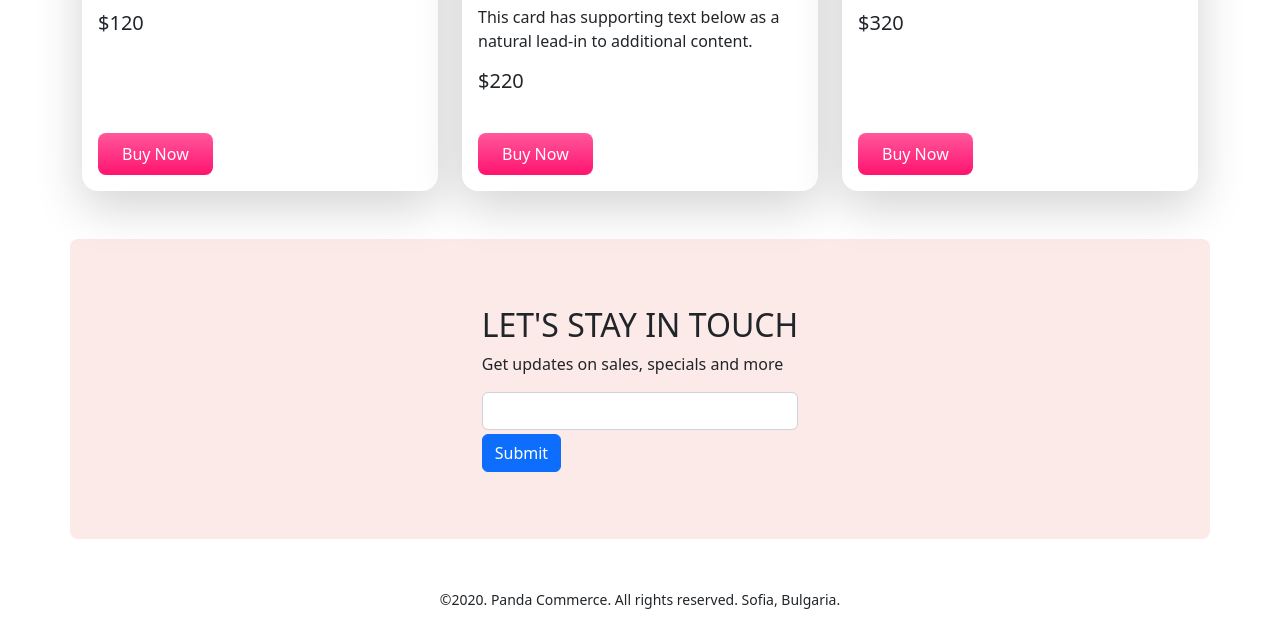
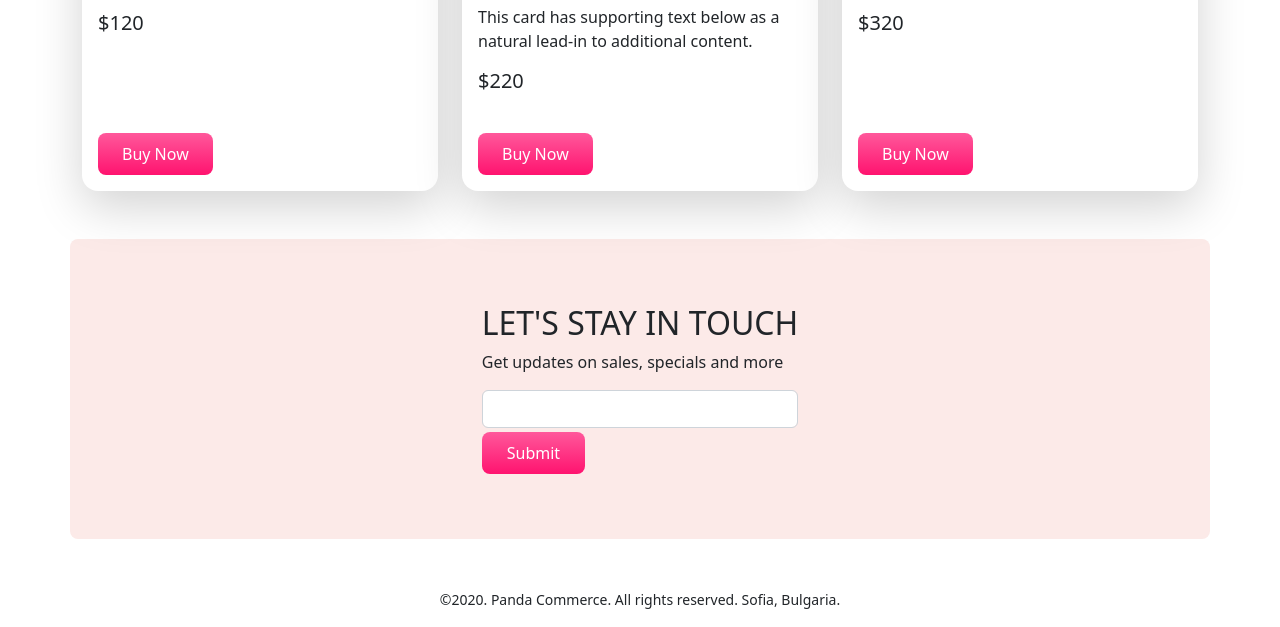
Before and after one commit to banna0352/panda-commerce-bootstraps, a plain HTML site: page index.html in a window 1280 px wide. Shown: the part 1826-2453 px from the top of the page. Drawn offline with nearby package versions, Linux system fonts and the light colour scheme.

Commit message:
added color on btn

```diff
--- a/index.html
+++ b/index.html
@@ -255,7 +255,7 @@
                     <div class="mb-1">
                         <input type="email" class="form-control" id="exampleInputEmail1" aria-describedby="emailHelp">
                     </div>
-                    <button type="submit" class="btn btn-primary">Submit</button>
+                    <button type="submit" class="btn panda-btn-buy-now ">Submit</button>
                 </form>
             </div>
         </section>
```
